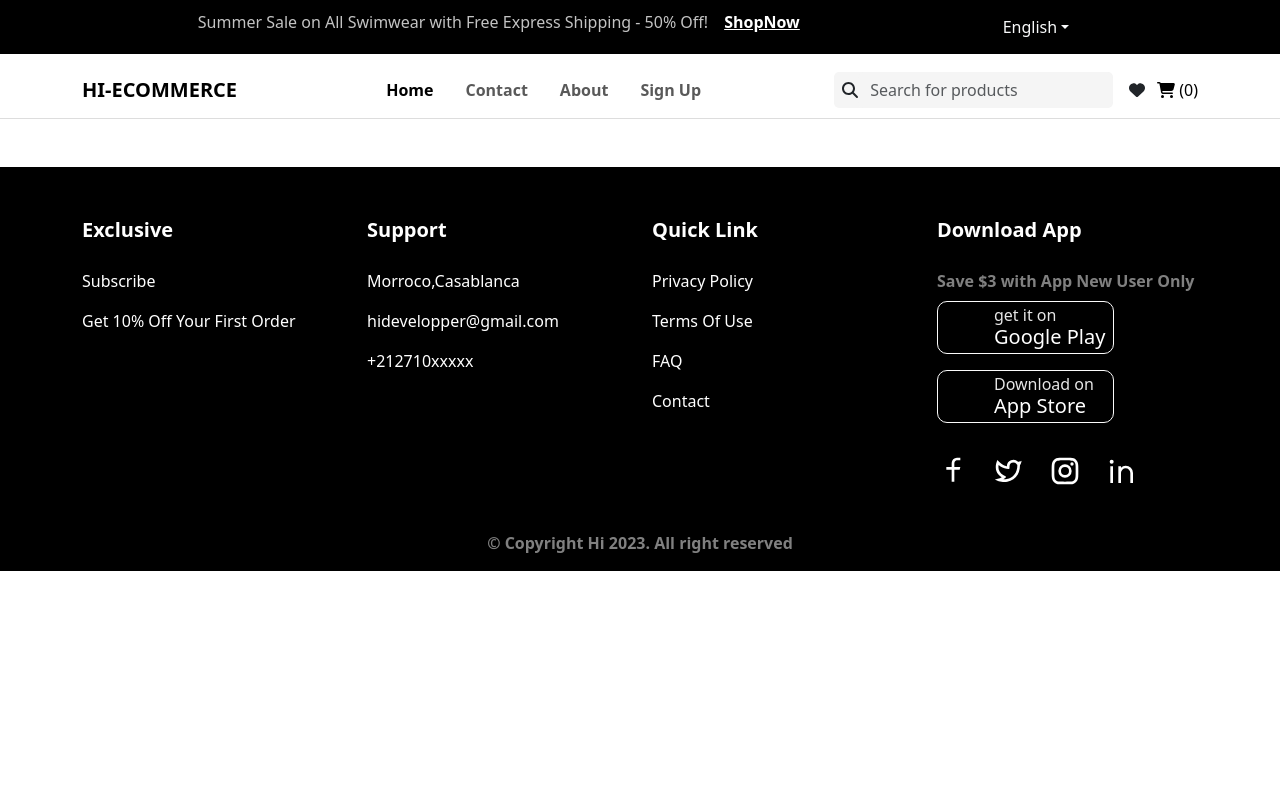
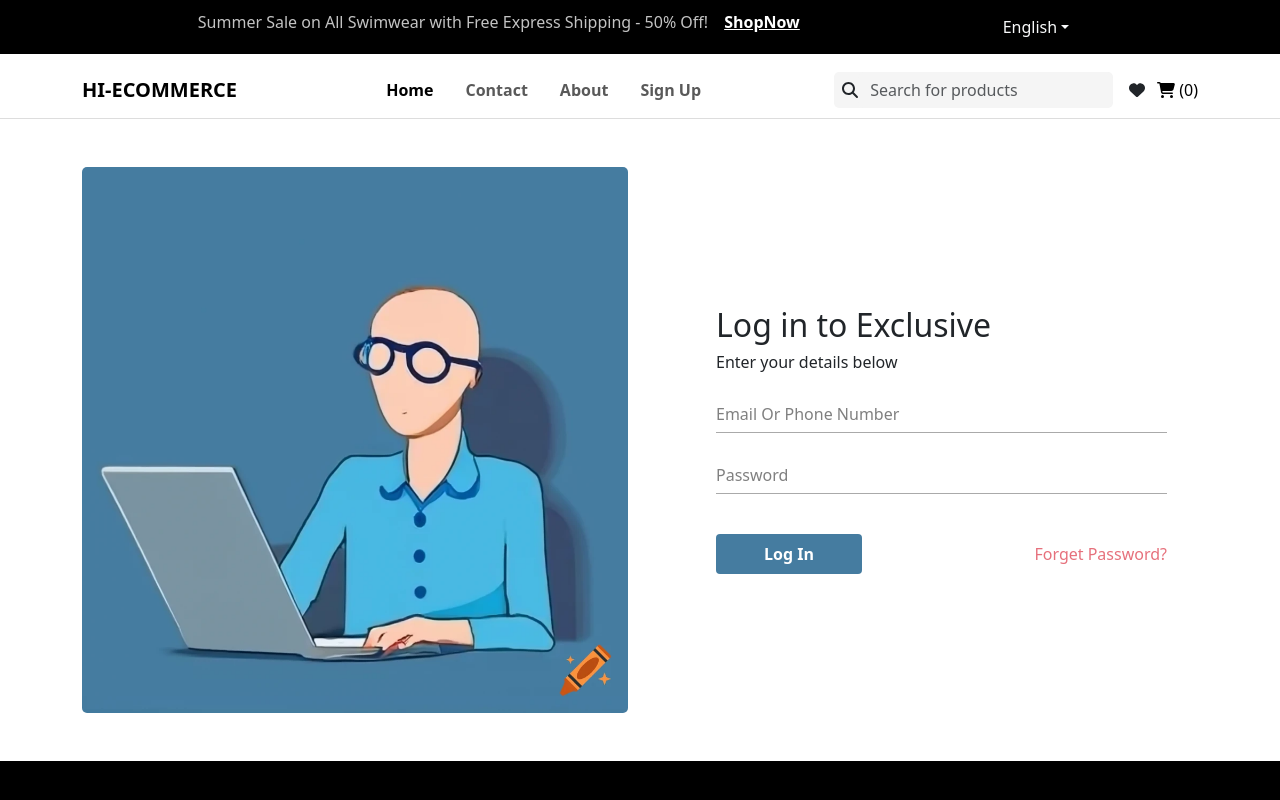
Before and after one commit to HI-WebDev/Ecommerce-store, a React (Vite) app: page /login in a window 1280 px wide. Shown: the top 800 px of the page. Built offline with nearby package versions, Linux system fonts and the light colour scheme; some icons are missing.

Commit message:
link sign up to login page and create login page

```diff
--- a/src/Sass/globalRules/_globalRules.scss
+++ b/src/Sass/globalRules/_globalRules.scss
@@ -219,7 +219,7 @@ body {
   border: none;
   border-bottom: 1.8px solid #aaa;
   border-radius: 0;
-  color: #000;
+  color: #00000091;
   font-weight:500;
   &:focus {
     box-shadow: none;
--- /dev/null
+++ b/src/Sass/pages/_login.scss
@@ -0,0 +1,20 @@
+.login {
+  img{
+    border-radius: 5px;
+  }
+  .buttons {
+    .submit {
+      background-color: #457CA0;
+      color: #fff;
+      border: none;
+      border-radius: 4px;
+    }
+    .forget {
+      font-weight: 500;
+      opacity: 0.7;
+      &:hover {
+        opacity: 0.9;
+      }
+    }
+  }
+}
--- a/src/Sass/style.css
+++ b/src/Sass/style.css
@@ -192,7 +192,7 @@ body {
   border: none;
   border-bottom: 1.8px solid #aaa;
   border-radius: 0;
-  color: #000;
+  color: rgba(0, 0, 0, 0.568627451);
   font-weight: 500;
 }
 .form-control.mainInput:focus {
@@ -414,6 +414,15 @@ body {
   height: 18rem;
 }
 
+.sign img {
+  border-radius: 5px;
+}
+.sign .buttons .submit {
+  background-color: #db4444;
+  color: #fff;
+  border: none;
+  border-radius: 4px;
+}
 .sign .buttons .gg {
   border: 1px solid #aaa;
   border-radius: 4px;
@@ -424,4 +433,21 @@ body {
 }
 .sign .toLogin a {
   color: #000;
+}
+
+.login img {
+  border-radius: 5px;
+}
+.login .buttons .submit {
+  background-color: #457CA0;
+  color: #fff;
+  border: none;
+  border-radius: 4px;
+}
+.login .buttons .forget {
+  font-weight: 500;
+  opacity: 0.7;
+}
+.login .buttons .forget:hover {
+  opacity: 0.9;
 }/*# sourceMappingURL=style.css.map */
--- a/src/Sass/style.scss
+++ b/src/Sass/style.scss
@@ -11,3 +11,4 @@
 @use './pages/about';
 @use './pages/employersCard';
 @use './pages/sign';
+@use './pages/login';
--- a/src/components/App.jsx
+++ b/src/components/App.jsx
@@ -6,6 +6,7 @@ import Sign from './Sign'
 import Contact from "./Contact"
 import About from "./About"
 import Cart from '../rtk/cart/Cart'
+import Login from "./Login"
 
 function App() {
   return (
@@ -16,6 +17,7 @@ function App() {
         <Route path="/contact" Component={Contact} />
         <Route path="/about" Component={About} />
         <Route path="/sign" Component={Sign} />
+        <Route path="/login" Component={Login} />
         <Route path="/cart" Component={Cart} />
       </Routes>
       <Footer />
--- a/src/components/Login.jsx
+++ b/src/components/Login.jsx
@@ -1,8 +1,40 @@
+import { Link } from "react-router-dom"
+import Input from './helpers/Input';
+import shop1 from '../assets/images/shop6.png'
 
 const Login = () => {
     return (
-        <div>
-<h1>login</h1>
+        <div className="login mt-5 mb-5">
+            <div className="container">
+                <div className="row d-flex align-items-center">
+                    <div className="col-6 me-5">
+                        <div className="image">
+                            <img src={shop1} alt="shoping online" className="img-fluid" />
+                        </div>
+                    </div>
+
+                    <div className="ms-3 col-5">
+                        <div className="form">
+                            <h1 className="fs-2 mb-2 w-bold">Log in to Exclusive</h1>
+                            <h1 className="fs-6 mb-4">Enter your details below</h1>
+
+                            <form action="GET">
+                                <div className="inputs mt- d-flex flex-column">
+                                    <Input type="email" ariaDesc="emailHelp" ph="email or phone number" />
+                                    <Input type="password" ariaDesc="passwordHelp" ph="password" />
+                                </div>
+
+                                <div className="buttons m-auto mt-3 d-flex justify-content-between align-items-center">
+                                    <input className="submit p-2 ps-5 pe-5 fw-bold" type="submit" value="Log In" />
+                                    <Link to="#" className="forget text-danger text-capitalize text-decoration-none pt-2 pb-2 fs-6">
+                                        forget password?
+                                    </Link>
+                                </div>
+                            </form>
+                        </div>
+                    </div>
+                </div>
+            </div>
         </div>
     )
 }
--- a/src/components/Sign.jsx
+++ b/src/components/Sign.jsx
@@ -1,13 +1,12 @@
-import { Link, Route, Routes } from "react-router-dom"
+import { Link } from "react-router-dom"
 import { FcGoogle } from "react-icons/fc";
-import Button from './helpers/Button';
+// import Button from './helpers/Button';
 import Input from './helpers/Input';
-import Login from "./Login";
 import shop1 from '../assets/images/shop1.png'
 
 
+const Sign = () => {
 
-const Sign = () => {
     return (
         <div className="sign up mt-5 mb-5">
             <div className="container">
@@ -22,21 +21,22 @@ const Sign = () => {
                         <div className="form">
                             <h1 className="fs-2 mb-2 w-bold">Create an account</h1>
                             <h1 className="fs-6 mb-4">Enter your details below</h1>
-
+                            <form action="GET">
                                 <div className="inputs d-flex flex-column">
-                                <Input type="text" ph="Name" />
-                                <Input type="email" ph="email or phone number" />
-                                <Input type="password" ph="password" />
+                                    <Input type="text" ariaDesc="nameHelp" ph="Name" />
+                                    <Input type="email" ariaDesc="emailHelp" ph="email or phone number" />
+                                    <Input type="password" ariaDesc="passwordHelp" ph="password" />
                                 </div>
 
                                 <div className="buttons m-auto mt-3 d-flex flex-column w- text-center">
-                                <Button title="Create Account" bg="#db4444" />
-                                <span className="gg pt-2 pb-2 fw-bold btn mt-3 d-flex align-items-center justify-content-center"
-                                    style={{ border: "1px solid #aaa", borderRadius: "4px" }}>
+                                    <input className="submit pt-2 pb-2 fw-bold" type="submit" value="Create Account" />
+                                    <span className="gg pt-2 pb-2 fw-bold btn mt-3 d-flex align-items-center justify-content-center">
                                         <FcGoogle className="me-2 fs-5" />
                                         Sign up with Google
                                     </span>
                                 </div>
+                            </form>
+
                             <div className="toLogin d-flex mt-4 justify-content-center">
                                 Already have an account?
                                 <Link className='ms-2' to="/login">Log in</Link>
@@ -45,10 +45,7 @@ const Sign = () => {
                     </div>
                 </div>
             </div>
-
-            <Routes>
-                <Route path="/login" Component={Login} />
-            </Routes>
+            {/* <Outlet context={Login} /> */}
         </div>
     )
 }
--- a/src/components/helpers/Input.jsx
+++ b/src/components/helpers/Input.jsx
@@ -1,8 +1,9 @@
 
-const Input = ({ type, ph }) => {
+const Input = ({ type, ariaDesc, ph }) => {
     return (
         <div>
-            <input type={type} className="form-control mainInput mb-4 w-100 ps-0" aria-describedby="emailHelp" placeholder={ph} />
+            <input type={type} className="form-control mainInput mb-4 w-100 ps-0"
+                aria-describedby={ariaDesc} placeholder={ph} required />
         </div>
     )
 }
```
Also changed, not shown: src/Sass/pages/_sign.scss (+9 -0 lines), 1 other file (tests, documents, lock files or other folders). Lines whose indentation alone changed are shown as unchanged.
